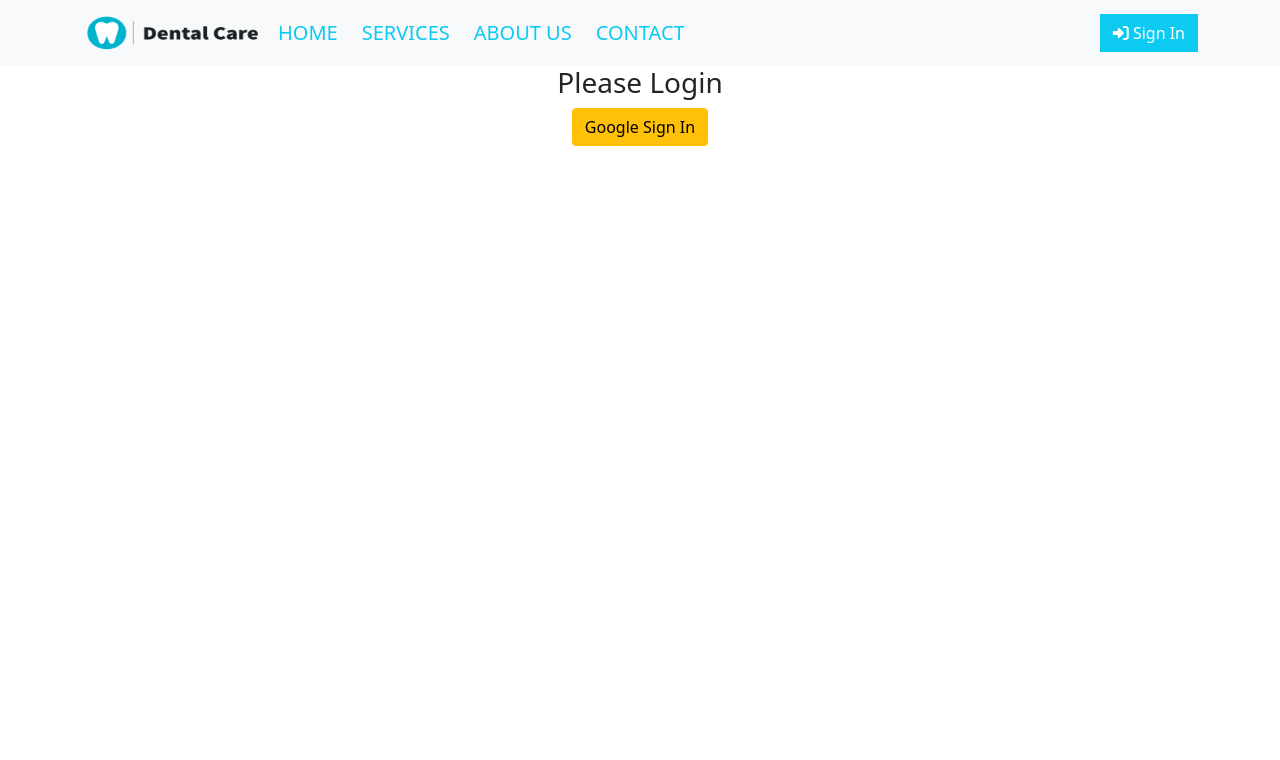
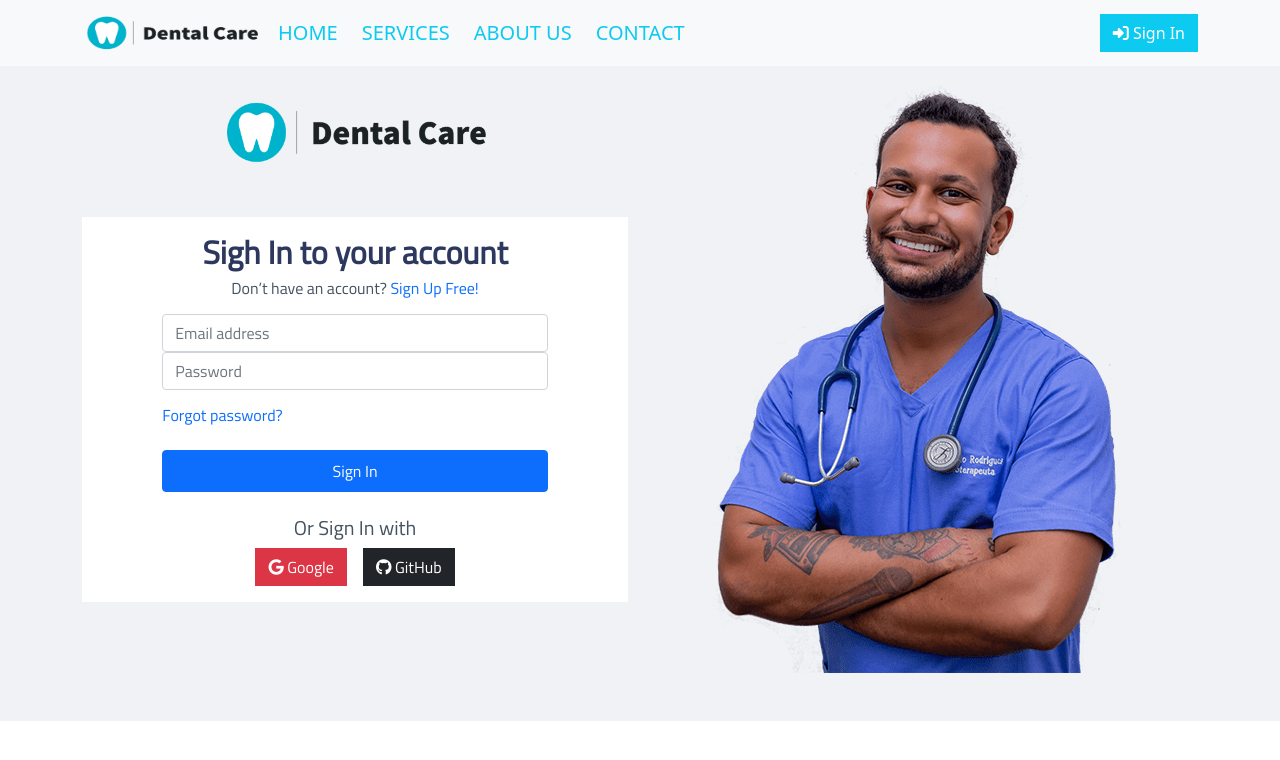
Before and after one commit to tafsiruzzaman/dental-care-client-side, a React (Create React App) app: page /signin in a window 1280 px wide. Shown: the top 760 px of the page. Built offline with nearby package versions, Linux system fonts and the light colour scheme; no server answers.

Commit message:
sign in and sing up form complete

```diff
--- a/public/index.html
+++ b/public/index.html
@@ -28,6 +28,9 @@
     <link rel="preconnect" href="https://fonts.googleapis.com">
     <link rel="preconnect" href="https://fonts.gstatic.com" crossorigin>
     <link href="https://fonts.googleapis.com/css2?family=Merriweather&display=swap" rel="stylesheet">
+    <link rel="preconnect" href="https://fonts.googleapis.com">
+    <link rel="preconnect" href="https://fonts.gstatic.com" crossorigin>
+    <link href="https://fonts.googleapis.com/css2?family=Titillium+Web&display=swap" rel="stylesheet">
     <!-- fontawesome kit -->
     <script src="https://kit.fontawesome.com/18b39ad459.js" crossorigin="anonymous"></script>
     <title>Dental Care</title>
--- /dev/null
+++ b/src/pages/Registration/SignIn/SignIn.css
@@ -0,0 +1,20 @@
+.root_container {
+    font-family: 'Titillium Web', sans-serif;
+    background-color: #f0f2f5;
+}
+
+.text-title {
+    color: #2d385e;
+}
+
+.light-text {
+    color: #44525f;
+}
+
+.light-text a {
+    text-decoration: none;
+}
+
+.input-bg {
+    background-color: #f6f6f6;
+}
--- a/src/pages/Registration/SignIn/SignIn.js
+++ b/src/pages/Registration/SignIn/SignIn.js
@@ -1,7 +1,11 @@
 import React from 'react';
 import { Button } from 'react-bootstrap';
 import { useHistory, useLocation } from 'react-router';
+import { Link } from 'react-router-dom';
 import useAuth from '../../../hooks/useAuth';
+import doctorImg from '../../../images/doctor.png';
+import logo from '../../../images/logo.png';
+import './SignIn.css';
 
 const SignIn = () => {
     const { singInUsingGoogle, setUser, setError, setIsLoading } = useAuth();
@@ -23,9 +27,34 @@ const SignIn = () => {
         });
     };
     return (
-        <div>
-            <h3>Please Login</h3>
-            <Button onClick={handleGoogleSignIn} variant="warning">Google Sign In</Button>
+        <div className="root_container py-5">
+            <div className="container">
+                <div className="row">
+                    <div className="col-md-6">
+                        <img src={logo} className="img-fluid w-50 mt-5" alt="" />
+                        <div className="bg-white p-3 mt-5">
+                            <h2 className="fw-bold text-title">Sigh In to your account</h2>
+                            <h6 className="light-text">Don’t have an account? <Link to="/signup">Sign Up Free!</Link></h6>
+                            <div className="w-75 mx-auto mt-3">
+                                <input type="text" className="form-control w-100" placeholder="Email address"/>
+                                <input type="text" className="form-control w-100" placeholder="Password"/>
+                                <h6 className="text-start light-text mt-3"><Link to="/signup">Forgot password?</Link></h6>
+                                <Button variant="primary w-100 py-2 mt-3">Sign In</Button>
+                                <h5 className="mt-4 light-text">Or Sign In with</h5>
+                                <Button onClick={handleGoogleSignIn} variant="danger me-2 rounded-0"><i class="fab fa-google"></i> Google</Button>
+                                <Button onClick={handleGoogleSignIn} variant="dark ms-2 rounded-0"><i class="fab fa-github"></i> GitHub</Button>
+                            </div>
+                        </div>
+                    </div>
+                    <div className="col-6 d-none d-md-block">
+                        <div className="d-flex justify-content-center align-items-end h-100">
+                            <div>
+                                <img className="img-fluid" src={doctorImg} alt="" />
+                            </div>
+                        </div>
+                    </div>
+                </div>
+            </div>
         </div>
     );
 };
--- a/src/pages/Registration/SignUp/SignUp.js
+++ b/src/pages/Registration/SignUp/SignUp.js
@@ -1,9 +1,40 @@
 import React from 'react';
+import { Button } from 'react-bootstrap';
+import { Link } from 'react-router-dom';
+import doctorImg from '../../../images/doctor.png';
+import logo from '../../../images/logo.png';
 
 const SignUp = () => {
     return (
-        <div>
-
+        <div className="root_container py-5">
+            <div className="container">
+                <div className="row">
+                    <div className="col-md-6">
+                        <img src={logo} className="img-fluid w-50 mt-5" alt="" />
+                        <div className="bg-white p-3 mt-5">
+                            <h2 className="fw-bold text-title">Sign up for free!</h2>
+                            <h6 className="light-text">Already have an account? <Link to="/signin">Sign In</Link></h6>
+                            <div className="w-75 mx-auto mt-3">
+                                <input type="text" className="form-control w-100" placeholder="Your name"/>
+                                <input type="text" className="form-control w-100" placeholder="Email address"/>
+                                <input type="text" className="form-control w-100" placeholder="Password"/>
+                                <input type="text" className="form-control w-100" placeholder="Confirm Password"/>
+                                <Button variant="primary w-100 py-2 mt-3">Sign Up</Button>
+                                <h5 className="mt-4 light-text">Or Sign Up with</h5>
+                                <Button variant="danger me-2 rounded-0"><i class="fab fa-google"></i> Google</Button>
+                                <Button variant="dark ms-2 rounded-0"><i class="fab fa-github"></i> GitHub</Button>
+                            </div>
+                        </div>
+                    </div>
+                    <div className="col-6 d-none d-md-block">
+                        <div className="d-flex justify-content-center align-items-end h-100">
+                            <div>
+                                <img className="img-fluid" src={doctorImg} alt="" />
+                            </div>
+                        </div>
+                    </div>
+                </div>
+            </div>
         </div>
     );
 };
--- a/src/pages/Shared/Header/Header.js
+++ b/src/pages/Shared/Header/Header.js
@@ -19,7 +19,7 @@ const Header = () => {
     };
     return (
         <div>
-            <Navbar collapseOnSelect expand="lg" sticky="top" bg="light" variant="light">
+            <Navbar collapseOnSelect expand="lg" fixed="top" bg="light" variant="light">
             <Container>
             <Navbar.Brand><NavLink to="/home"><img src={logo} width="180" height="40" className="d-inline-block align-top" alt=""/></NavLink></Navbar.Brand>
             <Navbar.Toggle aria-controls="responsive-navbar-nav" />
```
Also changed, not shown: src/images/doctor.png (renamed from src/images/banner/doctor.png).
